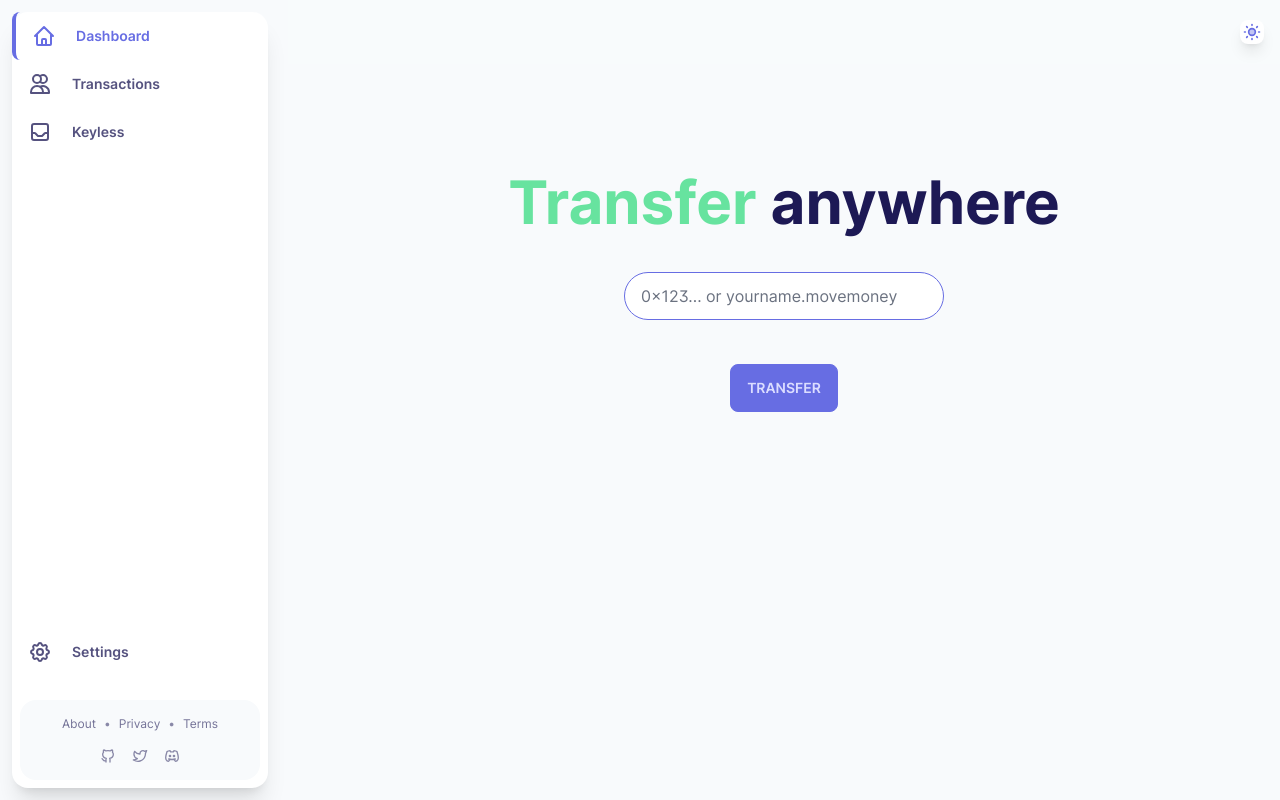
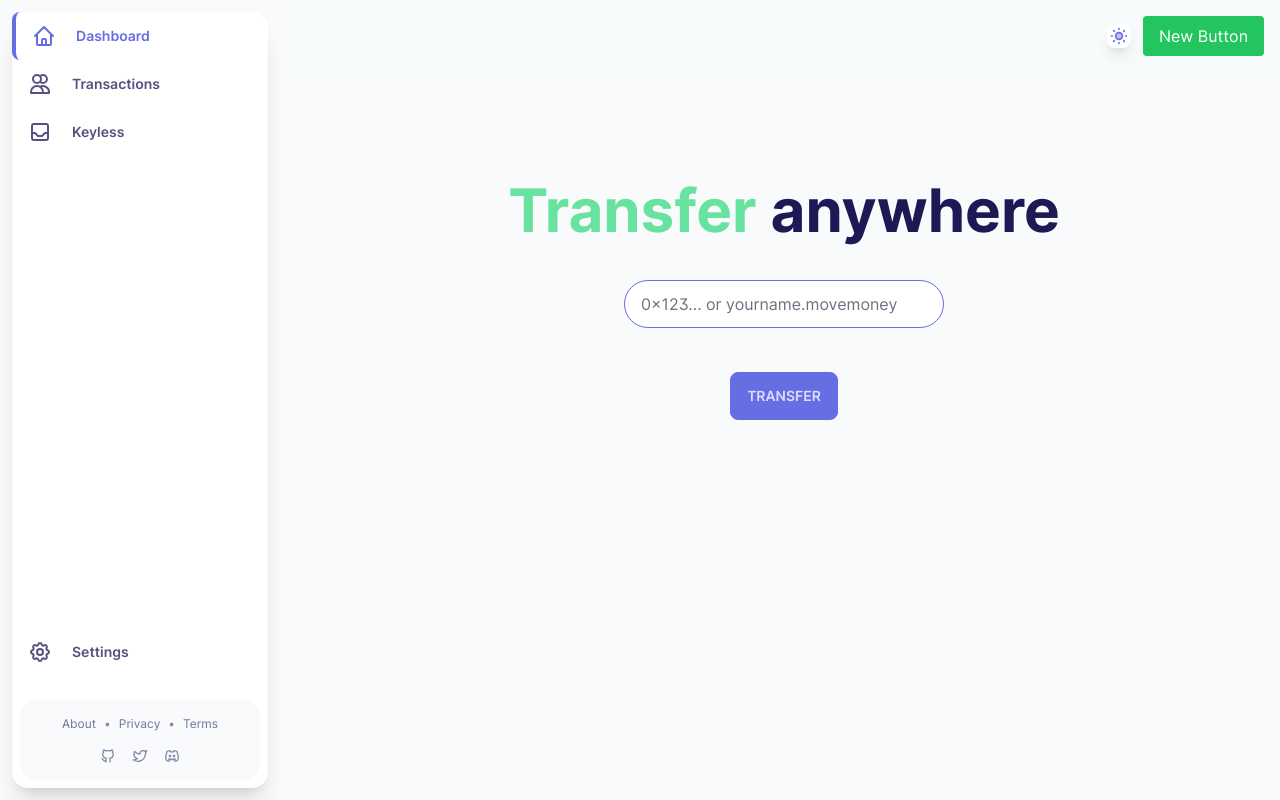
Before and after one commit to KryptoNights/nexus-pay, a Next.js app in the folder frontend/: page / in a window 1280 px wide. Built offline with nearby package versions, Linux system fonts and the light colour scheme.

Commit message:
header button

```diff
--- a/frontend/src/components/Header/Header.tsx
+++ b/frontend/src/components/Header/Header.tsx
@@ -1,6 +1,7 @@
 
 import SidebarToggle from '@/components/Header/SidebarToggle'
 import dynamic from 'next/dynamic'
+import { useState } from 'react'
 import { useSelector } from 'react-redux'
 
 const ThemeSelector = dynamic(
@@ -14,7 +15,28 @@ interface HeaderProps {
   title?: string
 }
 
+const Popup = ({ onClose }: { onClose: () => void }) => (
+  <div className="fixed inset-0 z-60 flex items-center justify-center bg-black bg-opacity-50">
+    <div className="bg-white p-4 rounded shadow-lg">
+      <h2 className="text-lg font-bold">Popup</h2>
+      <p>Content</p>
+      <button onClick={onClose} className="mt-2 px-4 py-2 bg-blue-500 text-white rounded">
+        Close
+      </button>
+    </div>
+  </div>
+)
+
 const Header = ({ title }: HeaderProps) => {
+  const [isPopupOpen, setIsPopupOpen] = useState(false)
+
+  const handlePopupOpen = () => {
+    setIsPopupOpen(true)
+  }
+
+  const handlePopupClose = () => {
+    setIsPopupOpen(false)
+  }
   return (
     <div className="navbar sticky top-0 z-50 bg-base-200 bg-opacity-30 p-4">
       <div className="flex flex-grow justify-between gap-3">
@@ -30,8 +52,15 @@ const Header = ({ title }: HeaderProps) => {
         </div>
         <div className="flex flex-auto items-center justify-end gap-3">
           <ThemeSelector className="pt-1" />
+          <button
+            onClick={handlePopupOpen}
+            className="px-4 py-2 bg-green-500 text-white rounded"
+          >
+            New Button
+          </button>
         </div>
       </div>
+      {isPopupOpen && <Popup onClose={handlePopupClose} />}
     </div>
   )
 }
--- a/frontend/src/pages/CallbackPage.tsx
+++ b/frontend/src/pages/CallbackPage.tsx
@@ -1,7 +1,7 @@
 import { useEffect, useRef, useState } from "react";
 import { useNavigate } from "react-router-dom";
-import { useKeylessAccounts } from "../core/useKeylessAccounts";
 import { useRouter } from "next/router";
+import { useKeylessAccounts } from "@/core/useKeylessAccounts";
 
 function CallbackPage() {
   const isLoading = useRef(false);
--- a/frontend/src/pages/HomePage.tsx
+++ b/frontend/src/pages/HomePage.tsx
@@ -1,9 +1,9 @@
 import { useEffect } from "react";
 import { useNavigate } from "react-router-dom";
-import { useKeylessAccounts } from "../core/useKeylessAccounts";
-import GoogleLogo from "../../public/assets/GoogleLogo";
-import { collapseAddress } from "../core/utils";
 import { useRouter } from "next/router";
+import { collapseAddress } from "@/core/utils";
+import GoogleLogo from "public/assets/GoogleLogo";
+import { useKeylessAccounts } from "@/core/useKeylessAccounts";
 
 function HomePage() {
   // const navigate = useNavigate();
```
